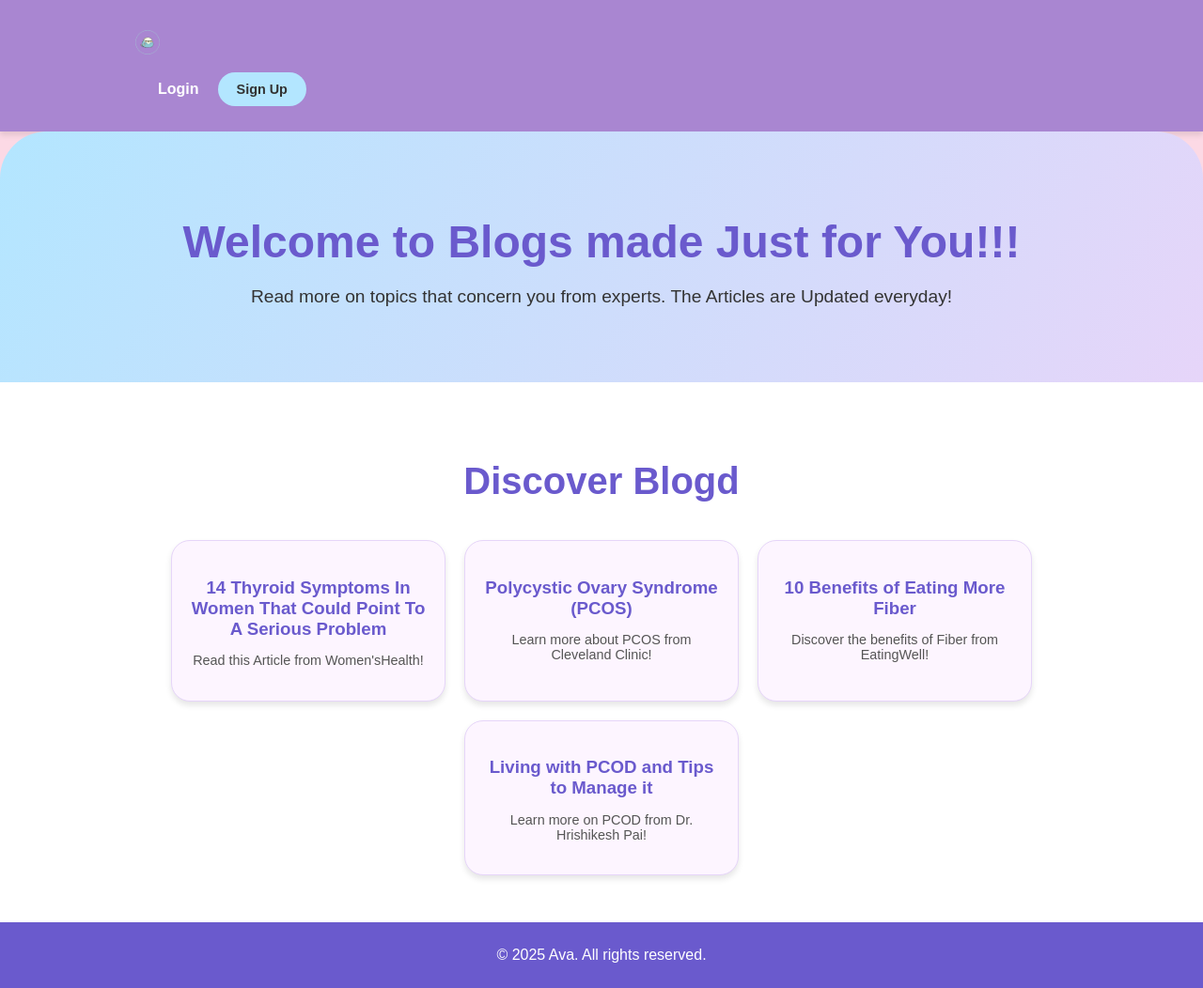
After one commit to Menodore/AVA.github.io, a PHP site: page /blogs.html in a window 1280 px wide. The commit adds this page. Shown: the whole page at 94% size. Run offline with PHP 8.4, Linux system fonts and the light colour scheme.

Commit message:
added blogs

```diff
--- /dev/null
+++ b/blogs.html
@@ -0,0 +1,64 @@
+<html>
+    <head>
+        <meta charset="UTF-8">
+        <meta name="viewport" content="width=device-width, initial-scale=1.0">
+        <title>Curated Blogs For You</title>
+        <link rel="stylesheet" href="home.css">
+    </head>
+    <body>
+        <header>
+            <div class="container">
+                <img src="logo.png" alt="Ava Logo" class="logo">
+                <nav>
+                    <ul>
+                        <li><a href="login.html">Login</a></li>
+                        <li><a href="signup.html" class="btn-signup">Sign Up</a></li>
+                    </ul>
+                </nav>
+            </div>
+        </header>
+        <section class="hero">
+            <div class="hero-content">
+                <h1>Welcome to Blogs made Just for You!!!</h1>
+                <p>Read more on topics that concern you from experts. The Articles are Updated everyday!</p>
+            </div>
+        </section>
+        <section class="features">
+            <h2>Discover Blogd</h2>
+            <div class="features-grid">
+                <div class="feature-card">
+                    <a href="https://www.womenshealthmag.com/health/g19683170/thyroid-symptoms-in-women/">
+                        <h3>14 Thyroid Symptoms In Women That Could Point To A Serious Problem</h3>
+                        <p>Read this Article from Women'sHealth!</p>
+                    </a>
+                </div>
+
+                <div class="feature-card">
+                    <a href ="https://my.clevelandclinic.org/health/diseases/8316-polycystic-ovary-syndrome-pcos">
+                        <h3>Polycystic Ovary Syndrome (PCOS)</h3>
+                        <p>Learn more about PCOS from Cleveland Clinic!</p>
+
+                    </a>
+                </div>
+                <div class="feature-card">
+                    <a href="https://www.eatingwell.com/article/287742/10-amazing-health-benefits-of-eating-more-fiber/">
+                        <h3>10 Benefits of Eating More Fiber</h3>
+                        <p>Discover the benefits of Fiber from EatingWell!</p>
+                    </a>
+
+                </div>
+                <div class="feature-card">
+                    <a href="https://drhrishikeshpai.com/pcod-management-living-with-pcod-and-tips-to-manage-it/">
+                        <h3>Living with PCOD and Tips to Manage it</h3>
+                        <p>Learn more on PCOD from Dr. Hrishikesh Pai!</p>
+                    </a>
+
+                </div>
+            </div>
+        </section>
+
+        <footer>
+            <p>&copy; 2025 Ava. All rights reserved.</p>
+        </footer>
+    </body>
+</html>
--- a/home.css
+++ b/home.css
@@ -133,3 +133,19 @@ footer {
     text-align: center;
     padding: 10px;
 }
+a {
+    text-decoration: none; /* Removes underline */
+    color: black; /* Default color */
+}
+
+a:visited {
+    color: purple; /* Changes color after click */
+}
+
+a:hover {
+    color: blue; /* Optional: Change color when hovering */
+}
+
+a:active {
+    color: red; /* Optional: Change color when clicked */
+}
```
